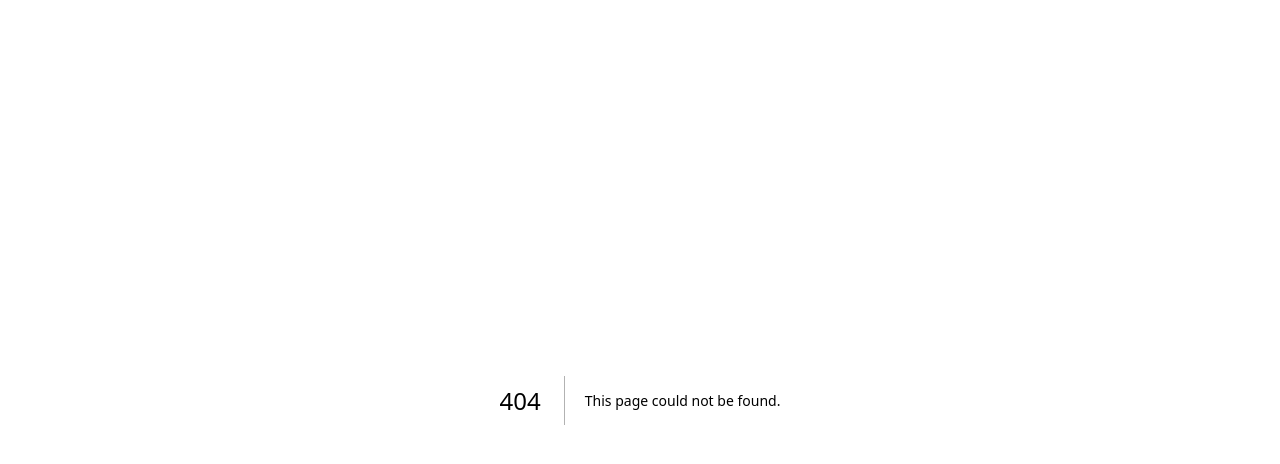
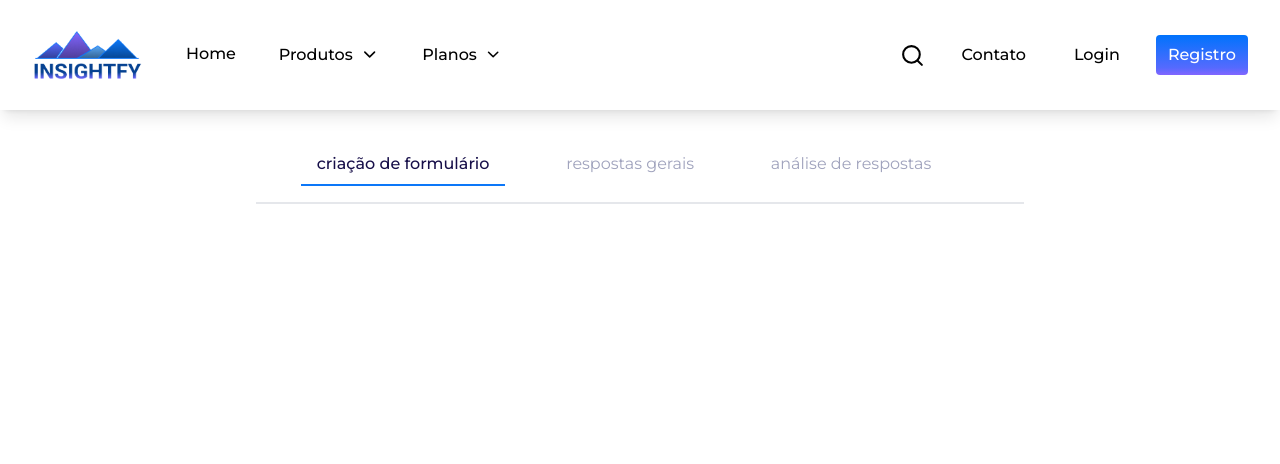
Before and after one commit to H-Leone/ins-front, a Next.js app: page /formularios/formulario/1 in a window 1280 px wide. Before the commit this address had no page. Shown: the top 464 px of the page. Built offline with nearby package versions, Linux system fonts and the light colour scheme.

Commit message:
starting create researchs page

```diff
--- /dev/null
+++ b/src/app/formularios/formulario/[research]/page.tsx
@@ -0,0 +1,28 @@
+"use client";
+
+import InsightfyTabs from "@/components/InsightfyTabs/insightfy-tabs";
+import Navbar from "@/components/navbar";
+import { useParams } from "next/navigation";
+
+function CreateFormPage() {
+  const { research } = useParams() as { research: string };
+
+  return (
+    <div>
+      <Navbar />
+      <div className="px-64 flex-col gap-4 flex py-32">
+        <div className="flex justify-between items-center">
+          <InsightfyTabs
+            tabs={[
+              { content: <></>, name: "criação de formulário" },
+              { content: <></>, name: "respostas gerais" },
+              { content: <></>, name: "análise de respostas" },
+            ]}
+          />
+        </div>
+      </div>
+    </div>
+  );
+}
+
+export default CreateFormPage;
--- a/src/app/formularios/page.tsx
+++ b/src/app/formularios/page.tsx
@@ -6,10 +6,14 @@ import ResearchCard, {
 } from "@/components/ResearchCard/research-card";
 import TextInput from "@/components/TextInput/text-input";
 import Navbar from "@/components/navbar";
+import { normalizeString } from "@/utils/stringNomalizer";
 import { PlusIcon } from "lucide-react";
+import { useRouter } from "next/navigation";
 import { useState } from "react";
 
 function FormsPage() {
+  const router = useRouter();
+
   const [researchList, setResearchList] = useState<IResearchCardProps[]>([
     {
       title: "Pesquisa NPS 01",
@@ -42,13 +46,7 @@ function FormsPage() {
   return (
     <div>
       <Navbar />
-      <br />
-      <br />
-      <br />
-      <br />
-      <br />
-      <br />
-      <div className="px-64 flex-col gap-4 flex">
+      <div className="px-64 flex-col gap-4 flex py-32">
         <div className="flex justify-between items-center">
           <TextInput
             change={() => {}}
@@ -57,7 +55,13 @@ function FormsPage() {
             suffixIcon={"search"}
           />
           <InsightfyButton
-            click={() => null}
+            click={() =>
+              router.push(
+                `${normalizeString("formulários")}/${normalizeString(
+                  "formulário"
+                )}/0`
+              )
+            }
             disabled={false}
             text="Nova Pesquisa"
             variant="outlined"
--- /dev/null
+++ b/src/components/InsightfyTabs/insightfy-tabs.tsx
@@ -0,0 +1,38 @@
+import { useState } from "react";
+
+export interface IInsightfyTabsProps {
+  name: string;
+  content: React.ReactNode;
+}
+
+export interface IInsightfyTabs {
+  tabs: IInsightfyTabsProps[];
+}
+
+function InsightfyTabs({ tabs }: IInsightfyTabs) {
+  const [activeTab, setActiveTab] = useState<number>(0);
+
+  return (
+    <div className="flex w-full border-b-2 py-4 ">
+      <ul className="flex cursor-pointer w-full justify-evenly">
+        {tabs.map((tab, index) => (
+          <li
+            key={index}
+            className={`px-4 py-2 ${
+              activeTab === index
+                ? "text-insightfy-dark-blue border-b-2 font-medium border-insightfy-blue"
+                : "text-insightfy-neutral"
+            } `}
+            onClick={() => setActiveTab(index)}
+          >
+            {tab.name}
+          </li>
+        ))}
+      </ul>
+
+      <div className="p-4">{tabs[activeTab].content}</div>
+    </div>
+  );
+}
+
+export default InsightfyTabs;
--- a/tailwind.config.ts
+++ b/tailwind.config.ts
@@ -14,11 +14,13 @@ const config: Config = {
       },
       colors: {
         "insightfy-blue": "#0C77F8",
+        "insightfy-dark-blue": "#170F49",
         "insightfy-blue-hover": "#0C77F895",
         "insightfy-white-hover": "#0C77F835",
         "placeholder-text": "#3C3C4360",
         "insightfy-green": "#008000",
         "insightfy-red": "#FF5A5A",
+        "insightfy-neutral": "#A0A3BD",
       },
     },
   },
```
